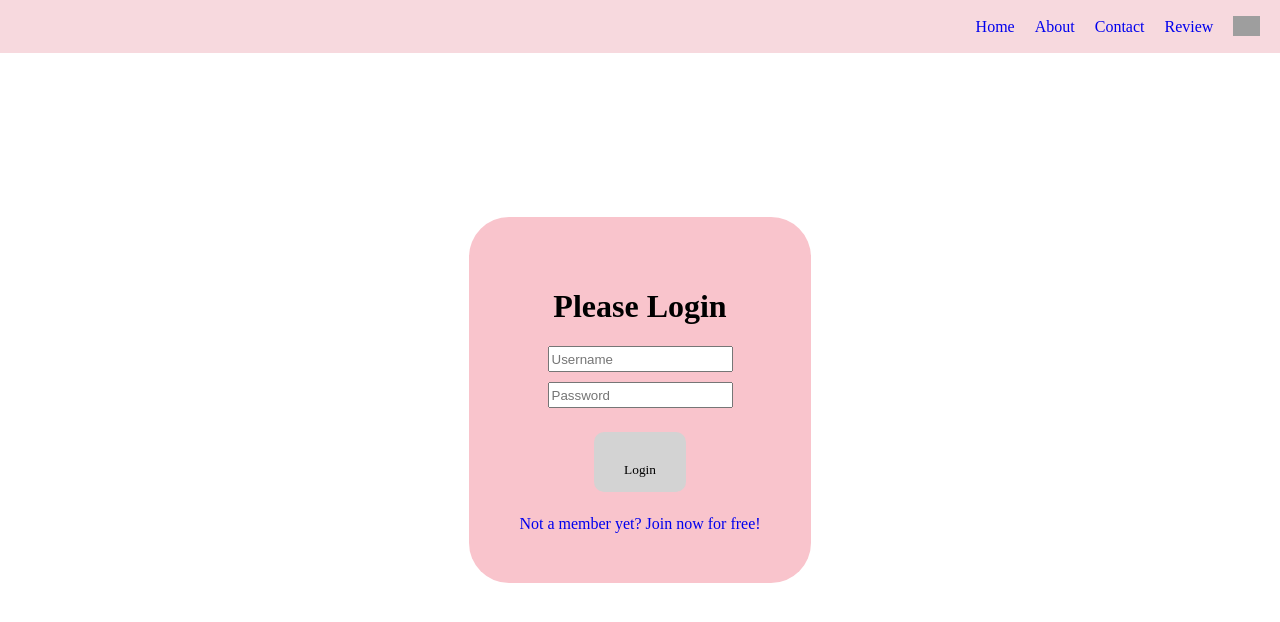
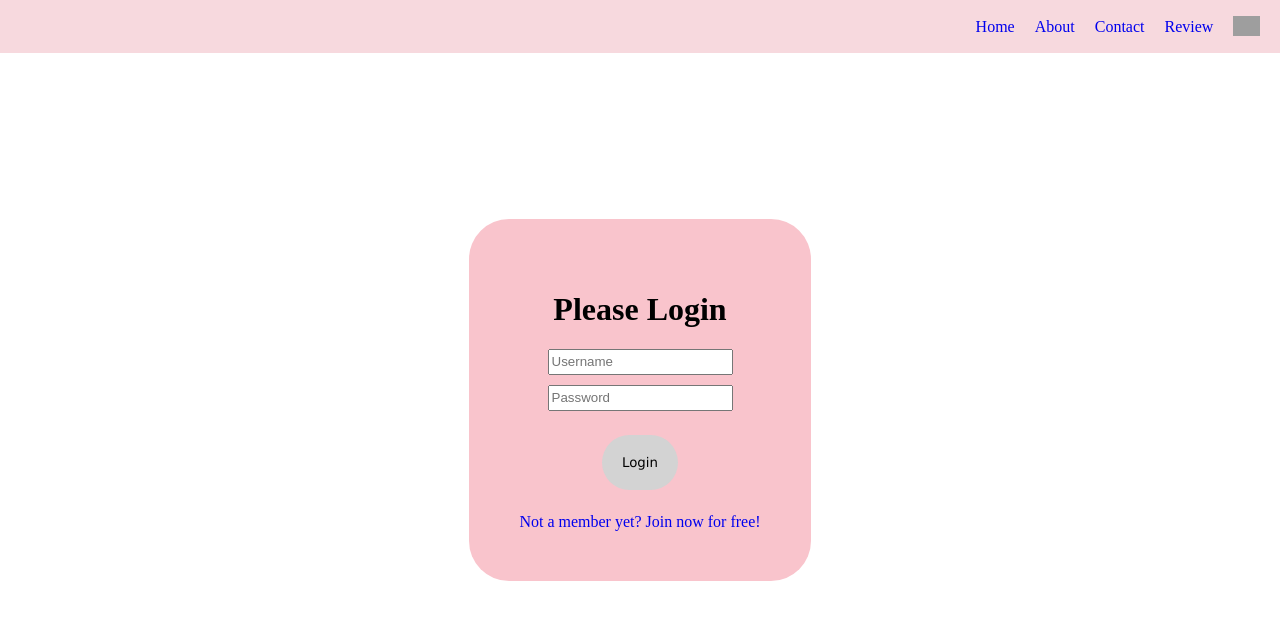
Before and after one commit to jnmasterjn/IB-Bio-Quiz-App, a React (Vite) app in the folder client/react-frontend/: page /signin in a window 1280 px wide. Shown: the top 622 px of the page. Built offline with nearby package versions, Linux system fonts and the light colour scheme; grey boxes are pictures that could not be loaded.

Commit message:
improve css and fix some erros

```diff
--- a/client/react-frontend/src/assets/css/home.css
+++ b/client/react-frontend/src/assets/css/home.css
@@ -10,18 +10,18 @@
 
 .game-button{
     width: 800px;
-    height: 50px;
+    height: auto;
     border-radius: 6px;
-    font-size: 15px;
+    font-size: 20px;
 }
 
 /* vertically show the option in the game */
 .game-button-container{
     display: flex;
     flex-direction: column;
-    gap: 10px;
+    gap: 15px;
     align-items: center;
-    font-family: 'Times New Roman', Times, serif;
+    font-family:'Gill Sans', 'Gill Sans MT', Calibri, 'Trebuchet MS', sans-serif
 }
 
 .result-button-box button{
@@ -38,19 +38,20 @@
 .empty{
     height: 90px;
 }
+
 button {
-    border-radius: 10px;
-    padding: 30px 30px;
+    border-radius: 40px;
+    padding: 20px 20px;
     background-color: rgb(211, 211, 211); /* Light pink background */
     color: black;
     border: none;
-    cursor: pointer; /* Pointer cursor on hover */
-    height: 40px;
-    transition: background-color 0.3s ease; /* Smooth transition */
+    cursor: pointer;
+    height: auto;
+    transition: background-color 0.3s ease;
 }
 
 button:hover {
-    background-color: rgb(235, 138, 148); /* Slightly darker pink on hover */
+    background-color: rgb(232, 180, 185); /* Slightly darker pink on hover */
     transform: scale(1.1);
 }
 
@@ -79,3 +80,11 @@ button:active {
     background-color: #191d19; /* Darker green on hover */
     color: white;
 }
+
+.time-left{
+    text-align: left;
+}
+
+.quit-game{
+    text-align: right;
+}
--- a/client/react-frontend/src/assets/css/main.css
+++ b/client/react-frontend/src/assets/css/main.css
@@ -18,10 +18,10 @@ td{
 }
 
 button{
-    border-radius: 20px;
+    border-radius: 10px;
     margin: 5px;
     padding:5px;
-    font-family: 'Times New Roman', Times, serif;
+    font-family:'Lucida Sans', 'Lucida Sans Regular', 'Lucida Grande', 'Lucida Sans Unicode', Geneva, Verdana, sans-serif
 }
 
 nav{
--- a/client/react-frontend/src/assets/pages/Game.jsx
+++ b/client/react-frontend/src/assets/pages/Game.jsx
@@ -121,11 +121,11 @@ function Game(){
         SetScore(Score+1)
 
         SetMessageColor('green')
-        SetAnswerMessage("Correct")
+        SetAnswerMessage("CORRECT!")
 
     }else{
         SetMessageColor('red')
-        SetAnswerMessage("Wrong")
+        SetAnswerMessage("Oops..")
     }
 
     SetHasAnswered(true) //has answered the question, so can't press the buttons again
@@ -161,8 +161,8 @@ function Game(){
         <div>
             <title>Game</title>
 
-            <h4>Player: {name}</h4>
-            <h4>Time Left: {TimeLeft}</h4>
+            <h4 className="time-left">Player: {name}</h4>
+            <h4 className="time-left">Time Left: {TimeLeft}</h4>
             <h1>Question {CurrentQuestionIndex+1}</h1>
 
             <h2>{currentQuestion.question}</h2>
@@ -176,11 +176,9 @@ function Game(){
                 </button>
             ))}
             </div>
-
-            <p style={{color: MessageColor}}>{AnswerMessage}</p>
-
+            <strong><p style={{color: MessageColor}}>{AnswerMessage}</p></strong>
+            <h5 className="quit-game"><Link to = '../home'>Quit Game</Link></h5>
         </div>
-        <h5><Link to = '../home'>Quit Game</Link></h5>
     </div>
         </>
     );
--- a/client/react-frontend/src/assets/pages/Leaderboard.jsx
+++ b/client/react-frontend/src/assets/pages/Leaderboard.jsx
@@ -23,7 +23,7 @@ function Leaderboard() {
         <div className='box'>
             <title>Leaderboard</title>
             <h1>Leaderboard</h1>
-            <p>🔔 Note: The leaderboard ranks players based on their total score,
+            <p>🔔 Note: The leaderboard ranks players based on their total score, <br></br>
                 which is calculated by adding up scores from all the games they’ve played.</p>
             <div style={{ display: 'flex', justifyContent: 'center' }}>
             <table>
```
Also changed, not shown: 1 other file (tests, documents, lock files or other folders).
